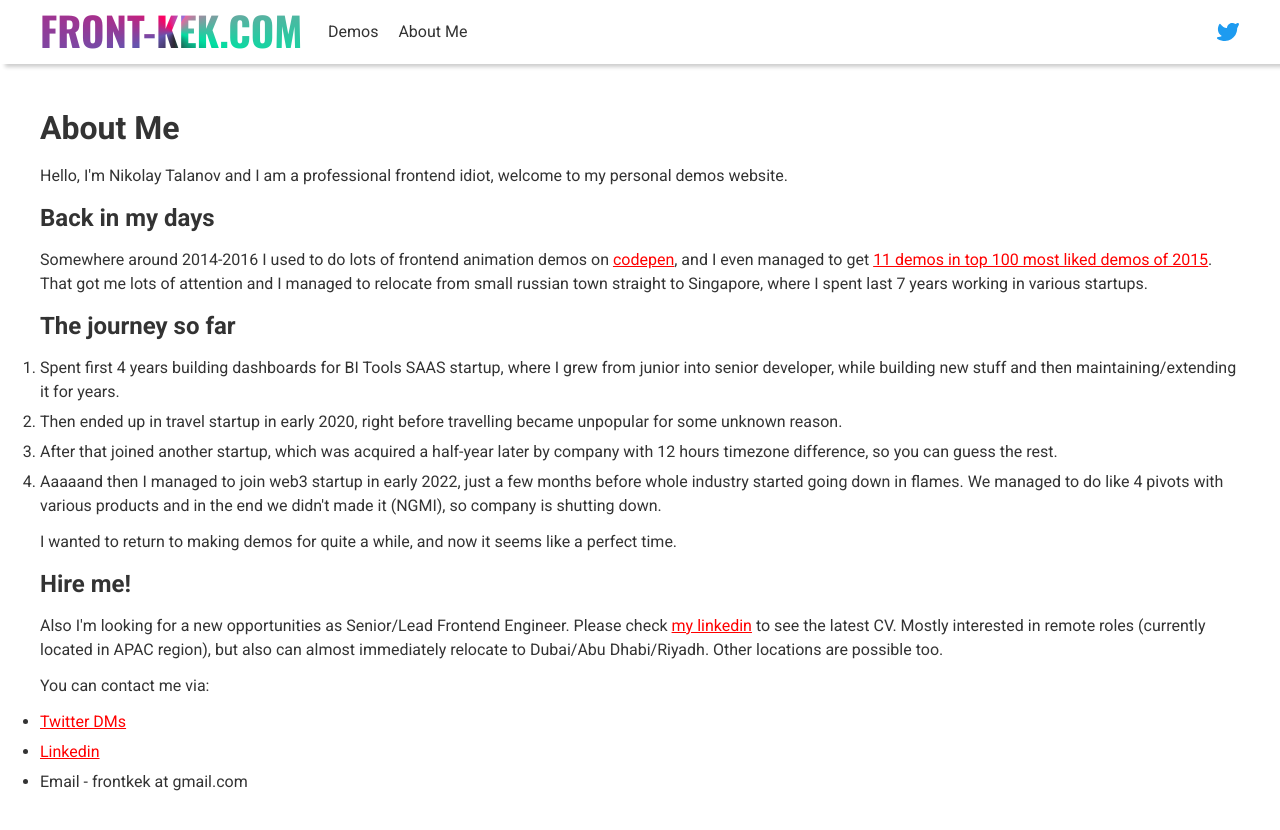
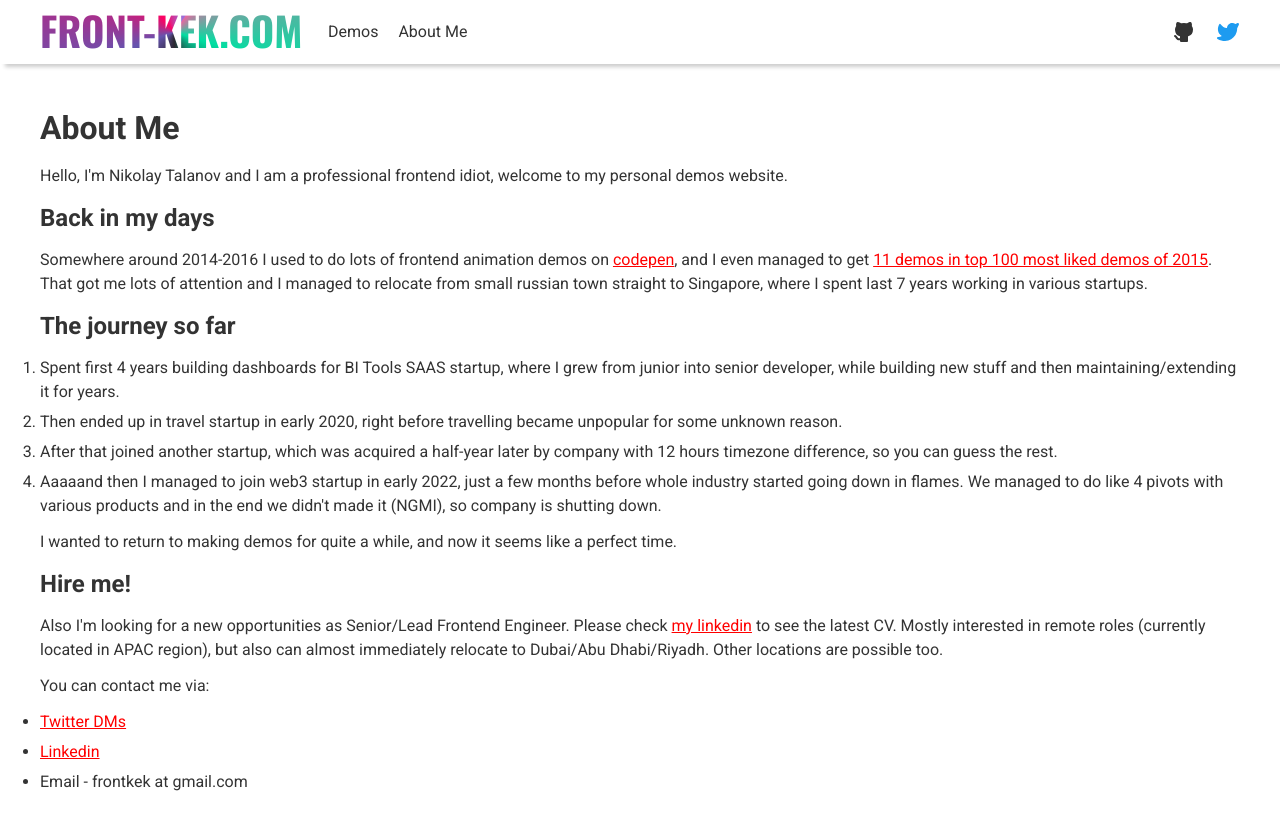
Before and after one commit to kainanaina/front-kek, a Next.js app: page /about-me in a window 1280 px wide. Shown: the top 830 px of the page. Built offline with nearby package versions, Linux system fonts and the light colour scheme.

Commit message:
add github link

```diff
--- a/src/app/layout.tsx
+++ b/src/app/layout.tsx
@@ -2,9 +2,12 @@ import { Roboto, Oswald } from 'next/font/google';
 import Link from 'next/link';
 import Script from 'next/script';
 import cn from 'classnames';
-import { IconBrandTwitterFilled } from '@tabler/icons-react';
+import {
+  IconBrandTwitterFilled,
+  IconBrandGithubFilled,
+} from '@tabler/icons-react';
 import { generateMetadata } from 'src/utils';
-import { TWITTER } from 'src/constants';
+import { GITHUB_REPO, TWITTER } from 'src/constants';
 import s from './styles.module.scss';
 import 'src/styles/index.scss';
 
@@ -63,6 +66,9 @@ export default function RootLayout({
                 <Link href="/about-me">About Me</Link>
               </div>
               <div className={s.layoutHeaderSide}>
+                <a href={GITHUB_REPO} target="_blank">
+                  <IconBrandGithubFilled />
+                </a>
                 <a
                   href={TWITTER}
                   target="_blank"
--- a/src/constants/index.ts
+++ b/src/constants/index.ts
@@ -1,4 +1,4 @@
-export const GITHUB_REPO = 'https://github.com/kainanaina/front-kek/tree/main/';
+export const GITHUB_REPO = 'https://github.com/kainanaina/front-kek';
 
 export const TWITTER = 'https://twitter.com/NikolayTalanov';
 
--- a/src/utils/index.ts
+++ b/src/utils/index.ts
@@ -1,7 +1,7 @@
 import { Metadata } from 'next';
 import { GITHUB_REPO } from 'src/constants';
 
-export const getGithubUrl = (path: string) => `${GITHUB_REPO}${path}`;
+export const getGithubUrl = (path: string) => `${GITHUB_REPO}/tree/main${path}`;
 
 const titleSuffix = ' | FRONT-KEK';
 const defaultTitle = `Front-End Demos and Tutorials${titleSuffix}`;
```
